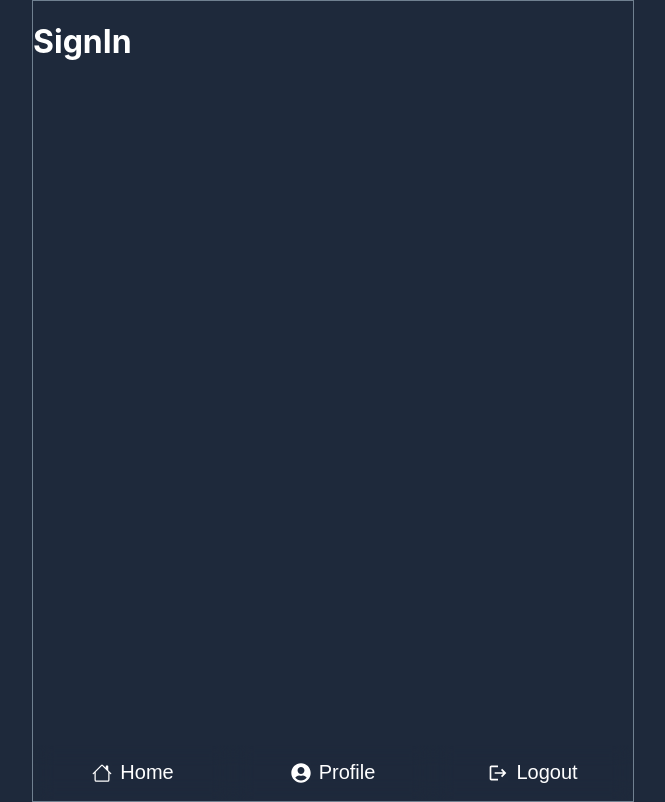
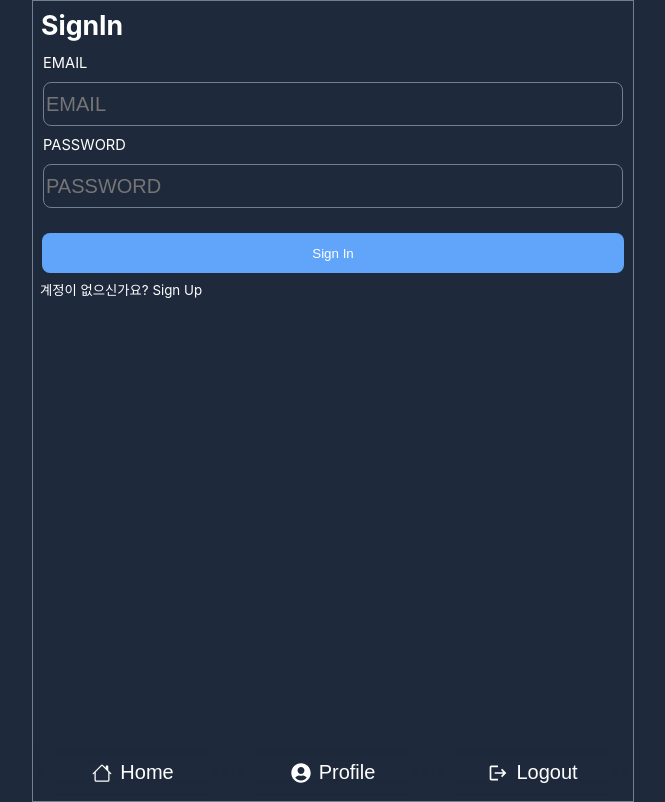
Before and after one commit to cavsang/fastcampus-react-twitter, a React (Create React App) app: page / in a window 1280 px wide. Shown: the whole page, without its empty margins (307-972 px from the left). Built offline with nearby package versions, Linux system fonts and the light colour scheme.

Commit message:
0502home

```diff
--- a/src/App.tsx
+++ b/src/App.tsx
@@ -1,7 +1,7 @@
 import React from 'react';
 import MyRouter from './componets/MyRouter';
 import { Layout } from 'componets/Layout';
-import {ToastContainer} from "react-toastify"
+import {ToastContainer} from "react-toastify";
 import 'react-toastify/dist/ReactToastify.css';
 
 function App() {
--- a/src/componets/SignIn.tsx
+++ b/src/componets/SignIn.tsx
@@ -1,23 +1,58 @@
-import React from 'react';
+import React, { useState } from 'react';
+import { Link } from 'react-router-dom';
+import { SignUpTypes } from 'util/MyTypes';
+import {toast} from 'react-toastify';
+import {getAuth, signInWithEmailAndPassword} from 'firebase/auth';
+import { app } from 'util/Firebase';
 
 export default function SignIn(){
+
+    //const [error, setError] = useState<string>();
+    const [vals, setVals] = useState<SignUpTypes>(
+        {
+            email : '',
+            password: '',
+            repassword: ''
+        }
+    );
+
+    const onChange = (e:React.ChangeEvent<HTMLInputElement>) => {
+        const {target : {name , value}} = e;
+        setVals({...vals,[name]:value});
+    }
+
+    const onSubmit = async (e:React.FormEvent<HTMLFormElement>) => {
+        e.preventDefault();
+
+        try {
+            const auth = getAuth(app);
+            await signInWithEmailAndPassword(auth, vals?.email, vals?.password);
+            toast.success('로그인 하였습니다.');
+        } catch (error:any) {
+            toast.error(error?.code);
+        }
+    }
+
     return (
         <>
             <div className="home">
-                <div className="home__title">SignUp</div>
+                <div className="home__title">SignIn</div>
             </div>
 
             <div className="signup">
-                <form className="signup__form" >
+                <form className="signup__form" onSubmit={onSubmit}>
                     <div className="signup__email">
                         <label htmlFor="email">EMAIL</label>
-                        <input type="text" name="email" id="email" required placeholder="EMAIL"/>
+                        <input type="text" name="email" id="email" onChange={onChange} value={vals?.email} required placeholder="EMAIL"/>
                     </div>
                     <div className="signup__password">
                         <label htmlFor="password">PASSWORD</label>
-                        <input type="text" name="password" id="password" required placeholder="PASSWORD"/>
+                        <input type="password" name="password" id="password" onChange={onChange} value={vals?.password} required placeholder="PASSWORD"/>
                     </div>
-                    <button name="submit" id="submit" className="signup__submit">Sign up</button>
+                    <button name="submit" id="submit" className="signup__submit">Sign In</button>
+                    <div className="sign__inup">
+                        계정이 없으신가요? <Link to="/signup" >Sign Up</Link>
+                    </div>
                 </form>
             </div>
         </>
--- a/src/componets/SignUp.tsx
+++ b/src/componets/SignUp.tsx
@@ -1,17 +1,15 @@
 import React, { useState } from 'react';
-import {getAuth, createUserWithEmailAndPassword} from 'firebase/auth'
+import {getAuth, createUserWithEmailAndPassword} from 'firebase/auth';
 import {toast} from 'react-toastify';
 import { app } from 'util/Firebase';
+import { Link } from 'react-router-dom';
+import {SignUpTypes} from 'util/MyTypes';
 
-type signUpTypes = {
-    email: string,
-    password: string,
-    repassword: string
-}
 
 export default function SignUpPage(){
 
-    const [vals, setVals] = useState<signUpTypes>(
+    const [error, setError] = useState<string>();
+    const [vals, setVals] = useState<SignUpTypes>(
         {
             email : '',
             password: '',
@@ -22,6 +20,30 @@ export default function SignUpPage(){
 
     const onChange= (e:React.ChangeEvent<HTMLInputElement>) => {
         const {target : {name , value}} = e;
+
+        if(name === "email"){
+             const validRegex = /^[a-zA-Z0-9.!#$%&'*+/=?^_`{|}~-]+@[a-zA-Z0-9-]+(?:\.[a-zA-Z0-9-]+)*$/;
+             if(!value?.match(validRegex)){
+                setError("Email 형식이 잘못되었습니다.");
+             }else{
+                 setError("");
+             }
+        }else if(name === "password"){
+            if(value.length < 8){
+                setError("비밀번호는 8자리 이상으로 입력 해주세요.");
+            }else{
+                setError("");
+            }
+
+        }else if(name === "repassword"){
+            if(vals?.password !== value){
+                setError("비밀번호 확인이 정확하지 않습니다.");
+            }else{
+                setError("");
+            }
+        }
+
+
         setVals({
             ...vals,
             [name]: value
@@ -30,13 +52,11 @@ export default function SignUpPage(){
 
     const onSubmit = async (e:React.FormEvent<HTMLFormElement>) => {
         e.preventDefault();
-
         try {
             const auth = getAuth(app);
             await createUserWithEmailAndPassword(auth, vals?.email, vals?.password);
             toast.success('회원가입 완료 하였습니다.');
-            ''
-        } catch (e) {
+        } catch (e:any) {
             toast.error(e?.code);
         }
     }
@@ -56,15 +76,20 @@ export default function SignUpPage(){
                     </div>
                     <div className="signup__password">
                         <label htmlFor="password">PASSWORD</label>
-                        <input type="text" name="password" id="password" onChange={onChange}
+                        <input type="password" name="password" id="password" onChange={onChange}
                         value={vals.password} required placeholder="PASSWORD"/>
                     </div>
                     <div className="signup__password">
                         <label htmlFor="repassword">PASSWORD CONFIRM</label>
-                        <input type="text" name="repassword" id="repassword" onChange={onChange}
+                        <input type="password" name="repassword" id="repassword" onChange={onChange}
                         value={vals.repassword} required placeholder="PASSWORD CONFIRM"/>
                     </div>
-                    <button name="submit" id="submit" className="signup__submit">Sign up</button>
+    {error && error?.length > 0  && (<div className="error__message">{error}</div>)}
+                    <button name="submit" id="submit" className="signup__submit">Sign Up</button>
+
+                    <div className="sign__inup">
+                        계정이 이미 있으신가요? <Link to="/signin" >Sign In</Link>
+                    </div>
                 </form>
             </div>
         </>
--- a/src/index.scss
+++ b/src/index.scss
@@ -260,6 +260,23 @@ body {
 
 }
 
+.sign__inup{
+  padding: 7px;
+  font-size: 10pt;
+
+  a{
+    text-decoration: none;
+
+    &:hover, &:focus{
+      color: gray;
+    }
+  }
+}
+
+.error__message{
+  color: red;
+  text-align: center;
+}
 .hidden{
   visibility: hidden;
 }
--- a/src/pages/SignInPage.tsx
+++ b/src/pages/SignInPage.tsx
@@ -1,5 +1,6 @@
 import React from 'react';
+import SignIn from 'componets/SignIn';
 
-export default function SignIn(){
-    return <h1>SignIn</h1>
+export default function SignInPage(){
+    return <SignIn />
 }
--- /dev/null
+++ b/src/util/MyTypes.ts
@@ -0,0 +1,5 @@
+export type SignUpTypes = {
+    email: string,
+    password: string,
+    repassword?: string
+}
```
